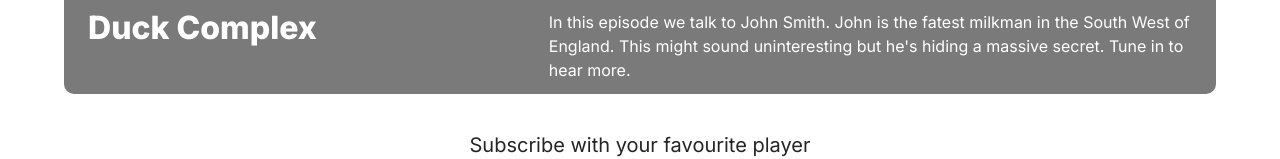
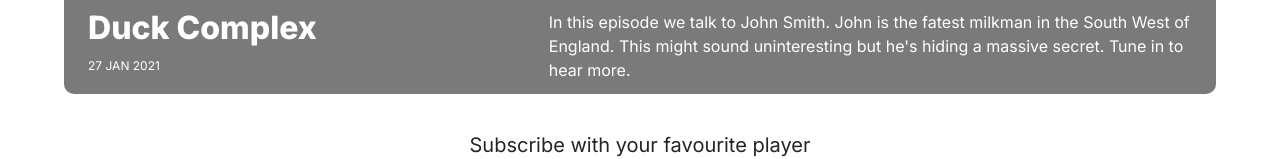
Before and after one commit to d1sc0/talkshow, a Gatsby site: page / in a window 1280 px wide. Shown: the part 630-789 px from the top of the page. Built offline with nearby package versions, Linux system fonts and the light colour scheme; Gatsby itself is replaced by a stand-in of ours.

Commit message:
update home

```diff
--- a/src/pages/index.js
+++ b/src/pages/index.js
@@ -50,6 +50,9 @@ const HomePage = ({ data }) => {
               <h2 className="is-size-3 is-size-4-touch has-text-weight-semibold">
                 {episode}
               </h2>
+              <span className="is-uppercase is-size-7">
+                {latestPost.frontmatter.date}
+              </span>
             </div>
           </div>
           <div className="column is-vcentered">
```
